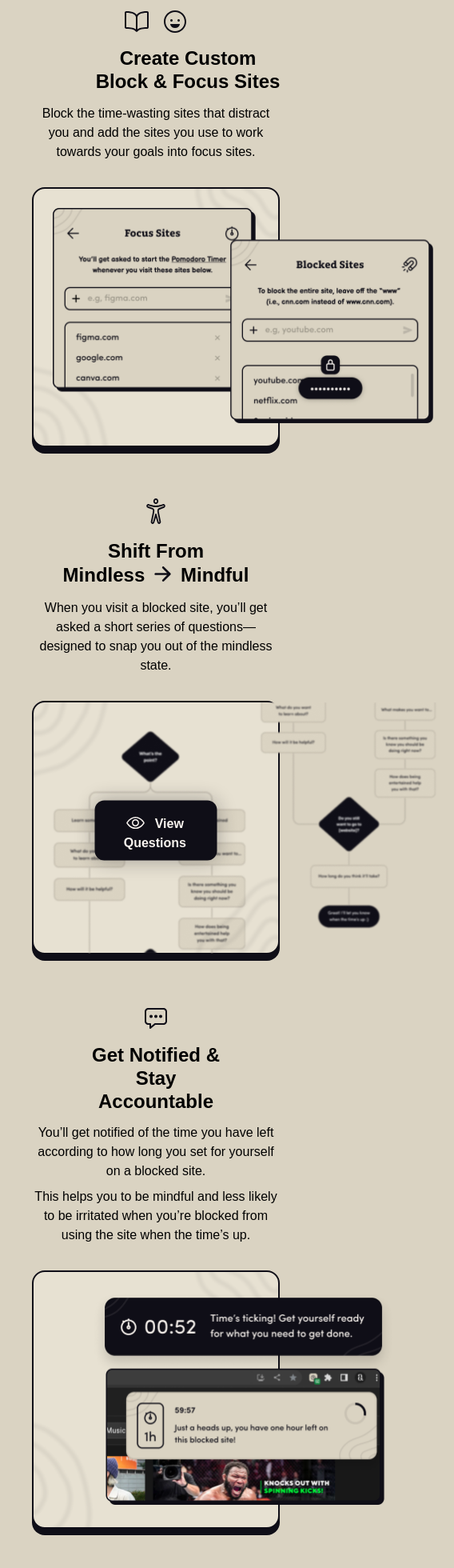
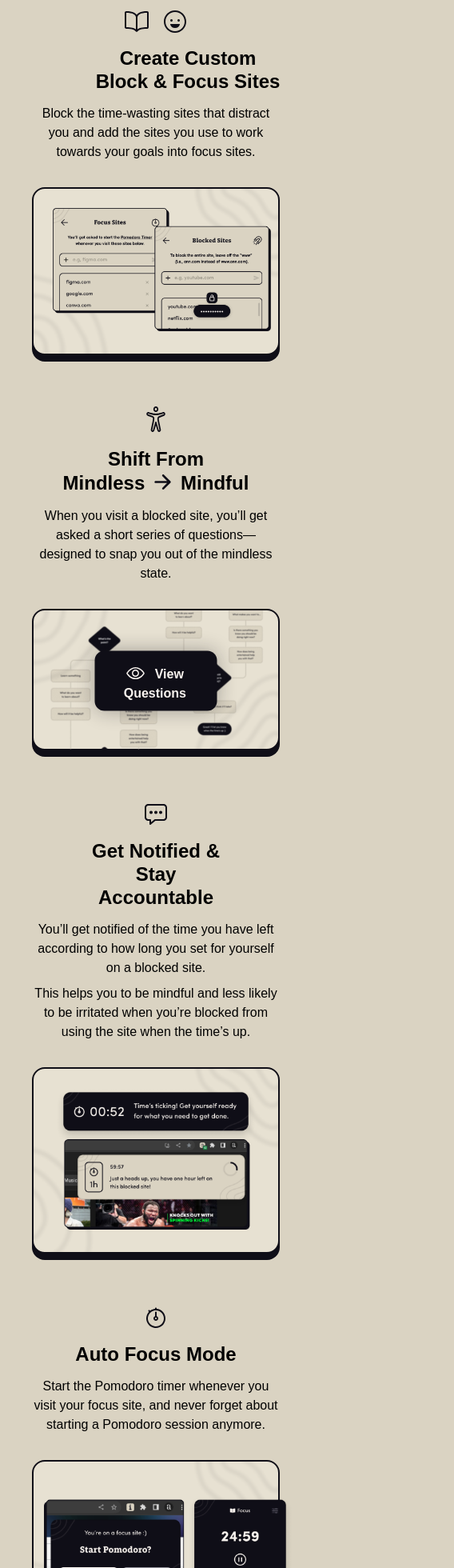
Before and after one commit to mochamellow/intentio-gh, a SvelteKit app: page / in a window 390 px wide. Shown: the part 1227-3187 px from the top of the page at 80% size, 568 px wide, since content can reach past the window. Built offline with nearby package versions, Linux system fonts and the light colour scheme; a web font is replaced by a local one.

Commit message:
Update +page.svelte

```diff
--- a/src/routes/+page.svelte
+++ b/src/routes/+page.svelte
@@ -430,7 +430,8 @@
 			}
 
 			.feature-content-1 {
-				width: 29.75rem;
+				max-width: 29.75rem;
+				width: 100%;
 				margin: 1.5rem;
 				z-index: 3;
 				position: relative;
@@ -890,7 +891,8 @@
 				}
 
 				.feature-content-1 {
-					width: 29.75rem;
+					max-width: 29.75rem;
+					width: 70vw;
 					margin: 1.5rem;
 					z-index: 3;
 					position: relative;
@@ -916,6 +918,7 @@
 				.feature-content-2 {
 					margin-inline:17px;
 					margin-bottom: -5px;
+					width: 70vw;
 				}
 
 				.bg-2 {
@@ -936,8 +939,9 @@
 				}
 
 				.feature-content-3 {
-					width: 23.8rem;
-					margin: 1.5rem 4.5rem;
+					max-width: 23.8rem;
+					width: 65vw;
+					margin: 1.5rem auto;
 					position: relative;
 					z-index: 2;
 				}
@@ -960,18 +964,20 @@
 				}
 
 				.feature-content-4 {
-					width: 30.11rem;
-					margin-top: 3.25rem;
-					margin-bottom: 2.375rem;
-					margin-right: 0.82rem;
-					margin-left: 1.68rem;
+					max-width: 30.11rem;
+					width: 80vw;
+					margin-top: 2.7rem;
+					margin-bottom: 2rem;
+					margin-inline: auto;
+					padding-left: 0.8rem;
 					position: relative;
 					z-index: 3;
 				}
 
 				.feature-content-5 {
-					width: 28.9rem;
-					margin: 2.78rem 1.84rem;
+					max-width: 28.9rem;
+					width: 76vw;
+					margin: 2.78rem auto;
 					position: relative;
 					z-index: 3;
 				}
```
